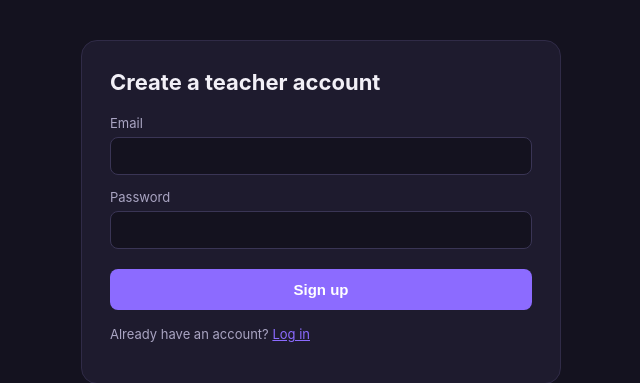
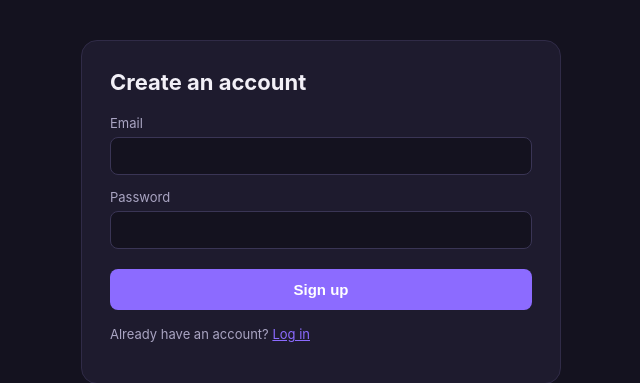
Before and after one commit to kkaaato/GraphicsAndVisualComputing, a Flask app: page /signup in a window 1280 px wide. Shown: the top 383 px of the page, without its empty margins (319-959 px from the left). Run offline with Flask 3, Linux system fonts and the light colour scheme.

Commit message:
Updated files

```diff
--- a/templates/signup.html
+++ b/templates/signup.html
@@ -1,7 +1,7 @@
 {% extends "base.html" %}
 {% block title %}Sign up — GestureLock{% endblock %}
 {% block content %}
-  <h1>Create a teacher account</h1>
+  <h1>Create an account</h1>
   <form method="post">
     <label>Email</label>
     <input type="email" name="email" required>
```
Also changed, not shown: README.md.
